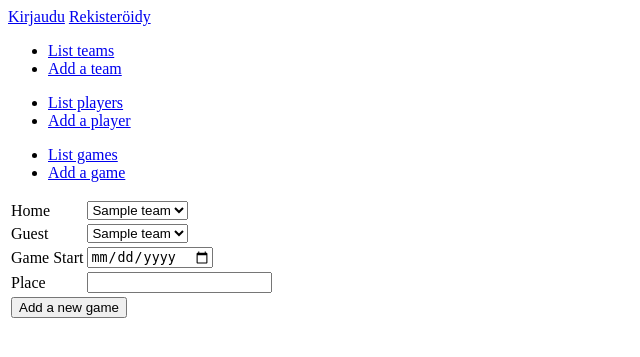
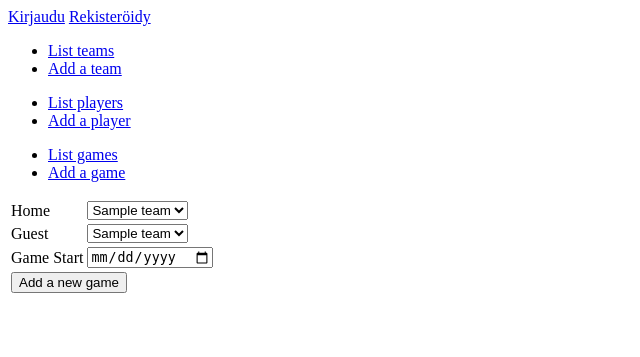
Before and after one commit to metlil/jaakiekkotulospalvelu, a Flask app: page /games/new/ in a window 1280 px wide. Shown: the top 357 px of the page, without its empty margins (0-640 px from the left). Run offline with Flask 2, Linux system fonts and the light colour scheme; tables that the repository leaves empty hold one stand-in row (values such as "Sample post").

Commit message:
pelin luominen täyttää automaattisesti pelin paikan kotijoukkueen kaupungin perusteella

```diff
--- a/application/game/views.py
+++ b/application/game/views.py
@@ -5,9 +5,11 @@ from application.game.forms import GameForm
 from application.game.models import Game
 from application.teams.models import Team
 
+
 @app.route("/games/", methods=["GET"])
 def games_index():
     return render_template("games/list.html", games=Game.query.all())
+
 
 @app.route("/games/new/")
 def games_form():
@@ -17,11 +19,12 @@ def games_form():
     form.guest_id.choices = [(team.id, team.name) for team in teams]
     return render_template("games/new.html", form=form)
 
+
 @app.route("/games/", methods=["POST"])
 def games_create():
     form = GameForm(request.form)
 
-    g = Game(form.home_id.data, form.guest_id.data, form.time.data, form.place.data)
+    g = Game(form.home_id.data, form.guest_id.data, form.time.data, Team.query.get(form.home_id.data).city)
     db.session().add(g)
     db.session().commit()
 
--- a/application/templates/games/new.html
+++ b/application/templates/games/new.html
@@ -28,14 +28,6 @@
                 </td>
             </tr>
             <tr>
-                <td>
-                    {{ form.place.label }}
-                </td>
-                <td>
-                    {{ form.place }}
-                </td>
-            </tr>
-            <tr>
                 <td colspan="2">
                     <input type="submit" name="create_game" value="Add a new game"/>
                 </td>
```
